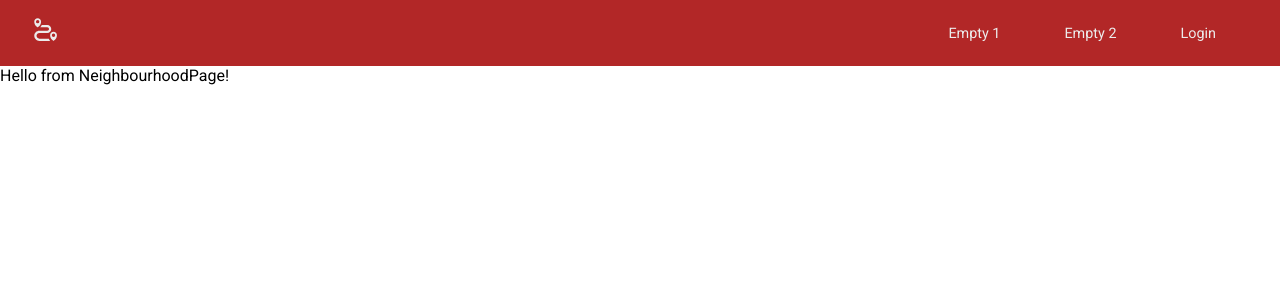
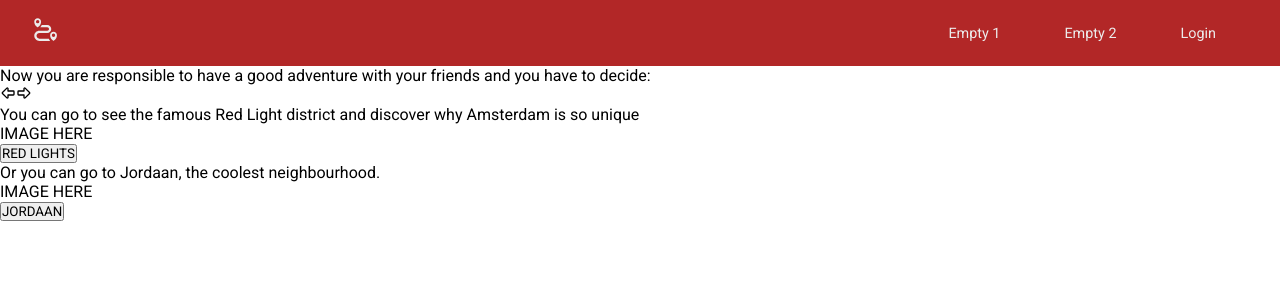
Before and after one commit to elysdominguez2/chooseyourownadventure-front, a React (Create React App) app: page /neighbourhood in a window 1280 px wide. Shown: the top 300 px of the page. Built offline with nearby package versions, Linux system fonts and the light colour scheme; no server answers.

Commit message:
Hardcode the basic information on the page

```diff
--- a/src/pages/NeighbourhoodPage.js
+++ b/src/pages/NeighbourhoodPage.js
@@ -1,3 +1,26 @@
+import { TbArrowBigLeft } from "react-icons/tb";
+import { TbArrowBigRight } from "react-icons/tb";
+
 export const NeighbourhoodPage = () => {
-  return <div>Hello from NeighbourhoodPage!</div>;
+  return (
+    <div>
+      <p>
+        Now you are responsible to have a good adventure with your friends and
+        you have to decide:
+      </p>
+      <p>
+        <TbArrowBigLeft />
+        <TbArrowBigRight />
+      </p>
+      <p>
+        You can go to see the famous Red Light district and discover why
+        Amsterdam is so unique
+      </p>
+      <p>IMAGE HERE</p>
+      <button>RED LIGHTS</button>
+      <p>Or you can go to Jordaan, the coolest neighbourhood.</p>
+      <p>IMAGE HERE</p>
+      <button>JORDAAN</button>
+    </div>
+  );
 };
```
